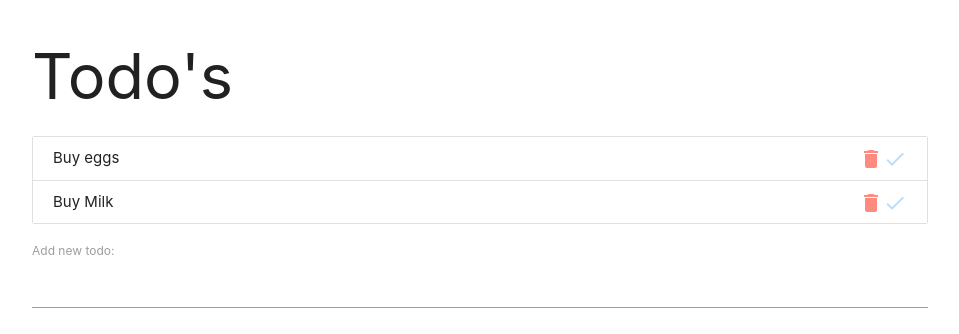
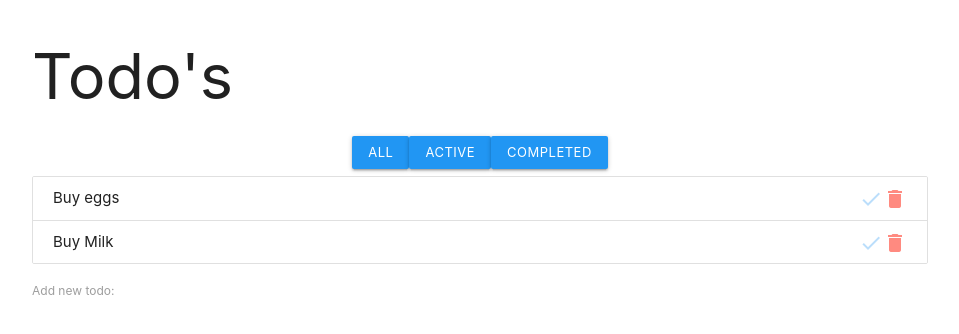
Before and after one commit to zackguerra/contextapp, a React (Create React App) app: page / in a window 1280 px wide. Shown: the top 334 px of the page, without its empty margins (160-1119 px from the left). Built offline with nearby package versions, Linux system fonts and the light colour scheme.

Commit message:
completed todo app

```diff
--- /dev/null
+++ b/src/components/FilterButtons.jsx
@@ -0,0 +1,30 @@
+import React from "react";
+
+const FilterButtons = ({ filterValue, filterFunc }) => {
+  return (
+    <div className="container center">
+      <button
+        className={`spacing btn-small blue`}
+        onClick={() => filterFunc("SHOW_ALL")}
+      >
+        ALL
+      </button>
+
+      <button
+        className={`spacing btn-small blue`}
+        onClick={() => filterFunc("SHOW_ACTIVE")}
+      >
+        Active
+      </button>
+
+      <button
+        className={`spacing btn-small blue`}
+        onClick={() => filterFunc("SHOW_COMPLETED")}
+      >
+        Completed
+      </button>
+    </div>
+  );
+};
+
+export default FilterButtons;
--- a/src/components/ToDoList.jsx
+++ b/src/components/ToDoList.jsx
@@ -2,10 +2,12 @@ import React, { useState } from "react";
 import { connect } from "react-redux";
 import ToDos from "./ToDos";
 import AddForm from "./AddForm";
+import FilterButtons from "./FilterButtons";
 
 import {newToDoAction, markToDoAction, deleteToDoAction} from "../action/actions";
 
 const ToDoList = ({ someList, newToDo, markToDo, removeToDo }) => {
+  const [filterValue, setFilterValue] = useState("SHOW_ALL")
 
   const addToDo = (content) => {
     //somefunction for reducer......
@@ -24,9 +26,29 @@ const ToDoList = ({ someList, newToDo, markToDo, removeToDo }) => {
     removeToDo(id);
   }
 
+  const filterFunc = action => {
+    setFilterValue(action);
+  }
+
+  const getVisibleToDos = (someList, filterValue) => {
+    switch(filterValue){
+      case "SHOW_COMPLETED":
+        return someList.filter(item => item.isDone)
+      case "SHOW_ACTIVE":
+        return someList.filter(item => !item.isDone);
+      case "SHOW_ALL":
+        return someList;
+      default:
+        break;
+    }
+  }
+
+  const visibleList = getVisibleToDos(someList, filterValue);
+
   return (
     <>
-      <ToDos toDoList={someList} doneToDo={doneToDo} deleteToDo={deleteToDo} />
+      <FilterButtons filterFunc={filterFunc} filterValue={filterValue} />
+      <ToDos toDoList={visibleList} doneToDo={doneToDo} deleteToDo={deleteToDo} />
       <AddForm addToDo={addToDo} />
     </>
   );
--- a/src/components/ToDos.jsx
+++ b/src/components/ToDos.jsx
@@ -9,12 +9,21 @@ const ToDos = ({ toDoList, doneToDo, deleteToDo }) => {
           {console.log(todo.isDone)}
           <span
             style={{
-              textDecoration: todo.isDone ? "underline" : "none",
+              textDecoration: todo.isDone ? "line-through" : "none",
             }}
             onClick={() => doneToDo(todo.id)}
           >
             {todo.content}
           </span>
+          <a
+            href="#~"
+            className="secondary-content"
+            onClick={() => {
+              deleteToDo(todo.id);
+            }}
+          >
+            <i className="material-icons red-text text-accent-1">delete</i>
+          </a>
           <a
             href="#~"
             onClick={() => {
@@ -25,14 +34,11 @@ const ToDos = ({ toDoList, doneToDo, deleteToDo }) => {
             <i
               className={cx("material-icons", {
                 "blue-text text-lighten-4": !todo.isDone,
-                "amber-text text-darken-2": todo.isDone
+                "amber-text text-darken-2": todo.isDone,
               })}
             >
               check
             </i>
-          </a>
-          <a href="#~" className="secondary-content" onClick={()=>{deleteToDo(todo.id)}}>
-              <i className="material-icons red-text text-accent-1">delete</i>
           </a>
         </div>
       );
--- a/src/reducer/Reducer.js
+++ b/src/reducer/Reducer.js
@@ -21,7 +21,7 @@ const Reducer = (state=initState, action) => {
             });
             return {
                 ...state,
-                todoList: tempList
+                toDoList: tempList //shoutout to Hector!!
             }
         case "REMOVE_TO_DO":
             const newArray = state.toDoList.filter(item => {
@@ -30,7 +30,7 @@ const Reducer = (state=initState, action) => {
             console.log(newArray);
             return{
                 ...state,
-                todoList: newArray
+                toDoList: newArray //shoutout to Hector!!
             };
         default:
             return state;
```
